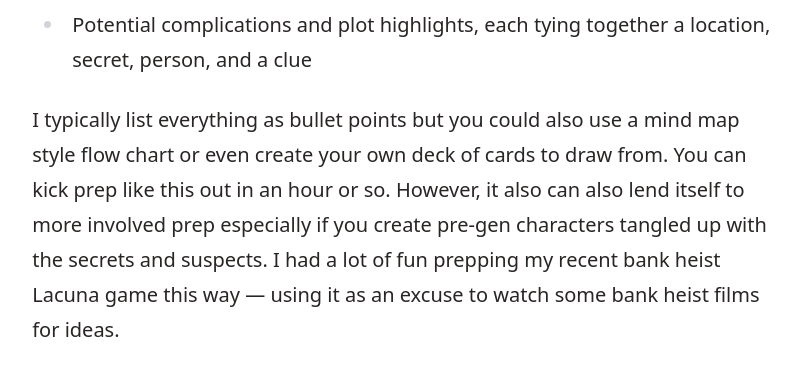
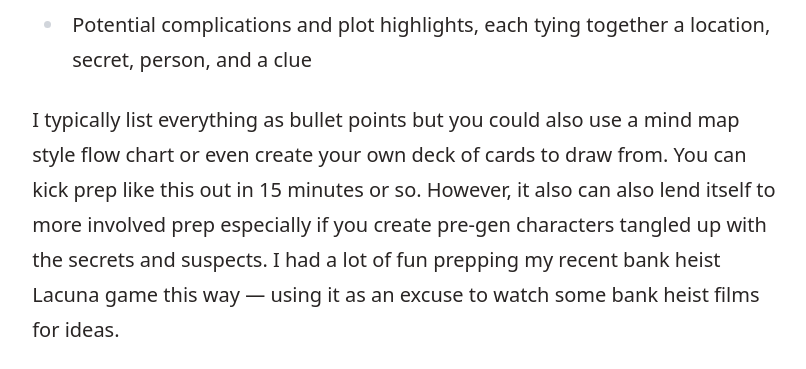
Before and after one commit to colinaut/mirth-peddlers-astro, an Astro site: page /posts/creating-an-emergent-mystery in a window 1280 px wide. Shown: the part 3055-3424 px from the top of the page, without its empty margins (236-1042 px from the left). Built offline with nearby package versions, Linux system fonts and the light colour scheme; Astro itself is replaced by a stand-in of ours; a web font is replaced by a local one.

Commit message:
content: post change

```diff
--- a/src/pages/posts/creating-an-emergent-mystery.md
+++ b/src/pages/posts/creating-an-emergent-mystery.md
@@ -40,7 +40,7 @@ My prep looks like this:
 * A list of secrets, clues, locations, and non-player characters
 * Potential complications and plot highlights, each tying together a location, secret, person, and a clue
 
-I typically list everything as bullet points but you could also use a mind map style flow chart or even create your own deck of cards to draw from. You can kick prep like this out in an hour or so. However, it also can also lend itself to more involved prep especially if you create pre-gen characters tangled up with the secrets and suspects. I had a lot of fun prepping my recent bank heist Lacuna game this way — using it as an excuse to watch some bank heist films for ideas.
+I typically list everything as bullet points but you could also use a mind map style flow chart or even create your own deck of cards to draw from. You can kick prep like this out in 15 minutes or so. However, it also can also lend itself to more involved prep especially if you create pre-gen characters tangled up with the secrets and suspects. I had a lot of fun prepping my recent bank heist Lacuna game this way — using it as an excuse to watch some bank heist films for ideas.
 
 With my prep, everything is in superposition, clues can have multiple meanings, and branching paths lead in different directions. I allow myself the flexibility to use any of material as is, remix it, or discard it in favor of some new idea inspired by the players.
 
```
